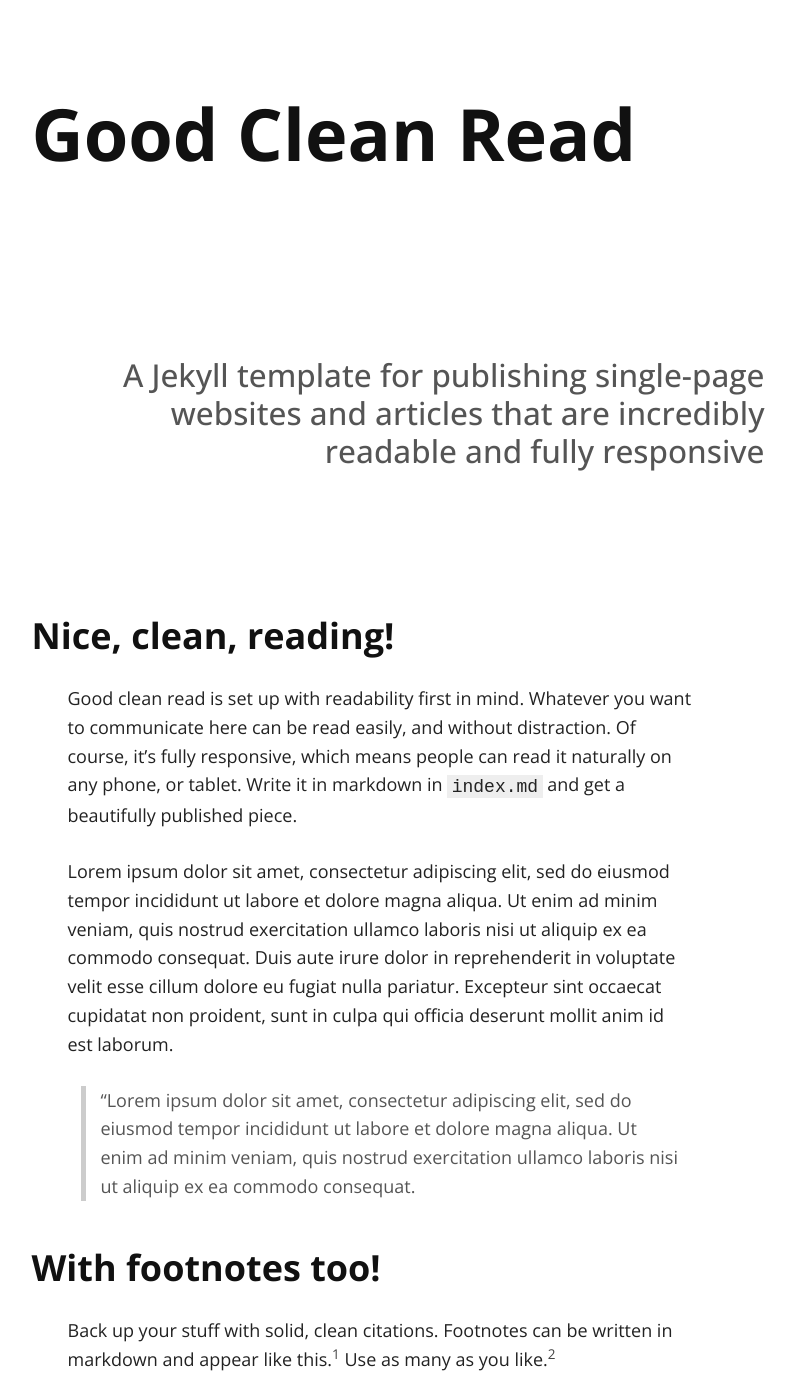
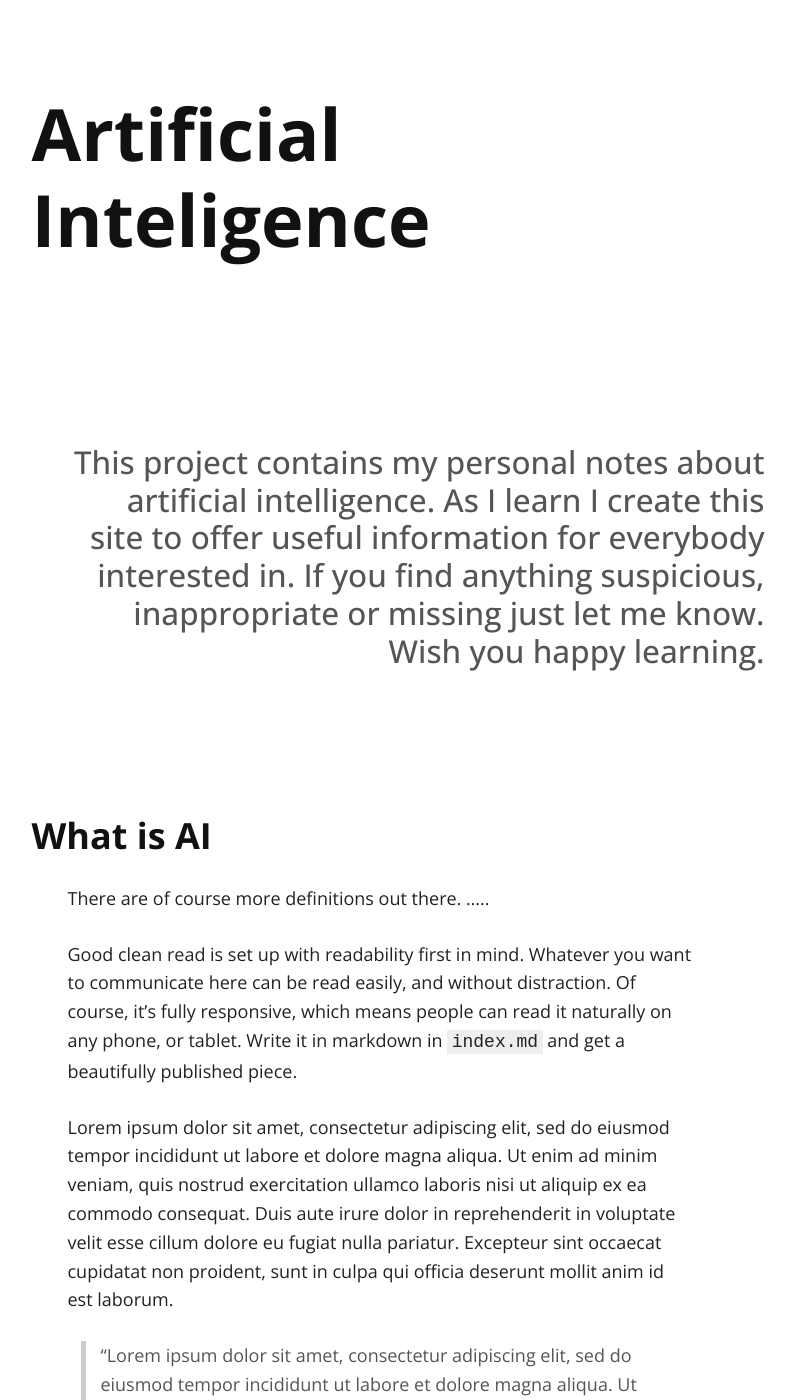
Before and after one commit to peterszatmary/ai, a Jekyll site: the page built from index.md, in a window 1280 px wide and 1400 px high. Shown: the whole window, without its empty margins (260-1056 px from the left). Built offline with Jekyll 4.4.1, drawn with Linux system fonts in a browser that asks for light colours; nearby versions of some CDN libraries.

Commit message:
Description added.

```diff
--- a/_config.yml
+++ b/_config.yml
@@ -1,7 +1,7 @@
 # Site settings
-title: Good Clean Read
-tag_text: Good Clean Read
-description: A responsive template for publishing single-page websites, articles that are easy on the eyes
+title: Artificial Inteligence (AI)
+tag_text: Artificial Inteligence
+description: This project contains my personal notes about artificial intelligence. As I learn I create this site to offer useful information for everybody interested in. If you find anything suspicious, inappropriate or missing just let me know. Wish you happy learning.
 url: "https://peterszatmary.github.com/ai"
 baseurl: ""
 
--- a/index.md
+++ b/index.md
@@ -2,9 +2,11 @@
 layout: default
 ---
 
-## A Jekyll template for publishing single-page websites and articles that are incredibly readable and fully responsive
+## This project contains my personal notes about artificial intelligence. As I learn I create this site to offer useful information for everybody interested in. If you find anything suspicious, inappropriate or missing just let me know. Wish you happy learning.
 
-### Nice, clean, reading!
+### What is AI
+
+There are of course more definitions out there. .....
 
 Good clean read is set up with readability first in mind. Whatever you want to communicate here can be read easily, and without distraction. Of course, it's fully responsive, which means people can read it naturally on any phone, or tablet. Write it in markdown in <code>index.md</code> and get a beautifully published piece.
 
@@ -12,7 +14,9 @@ Lorem ipsum dolor sit amet, consectetur adipiscing elit, sed do eiusmod tempor i
 
 > "Lorem ipsum dolor sit amet, consectetur adipiscing elit, sed do eiusmod tempor incididunt ut labore et dolore magna aliqua. Ut enim ad minim veniam, quis nostrud exercitation ullamco laboris nisi ut aliquip ex ea commodo consequat.
 
-### With footnotes too!
+### Word cloud
+
+<a href="" target="_blank">a</a>, <a href="" target="_blank">b</a>, <a href="" target="_blank">c</a>
 
 Back up your stuff with solid, clean citations. Footnotes can be written in markdown and appear like this.[^1] Use as many as you like.[^2]
 
```
